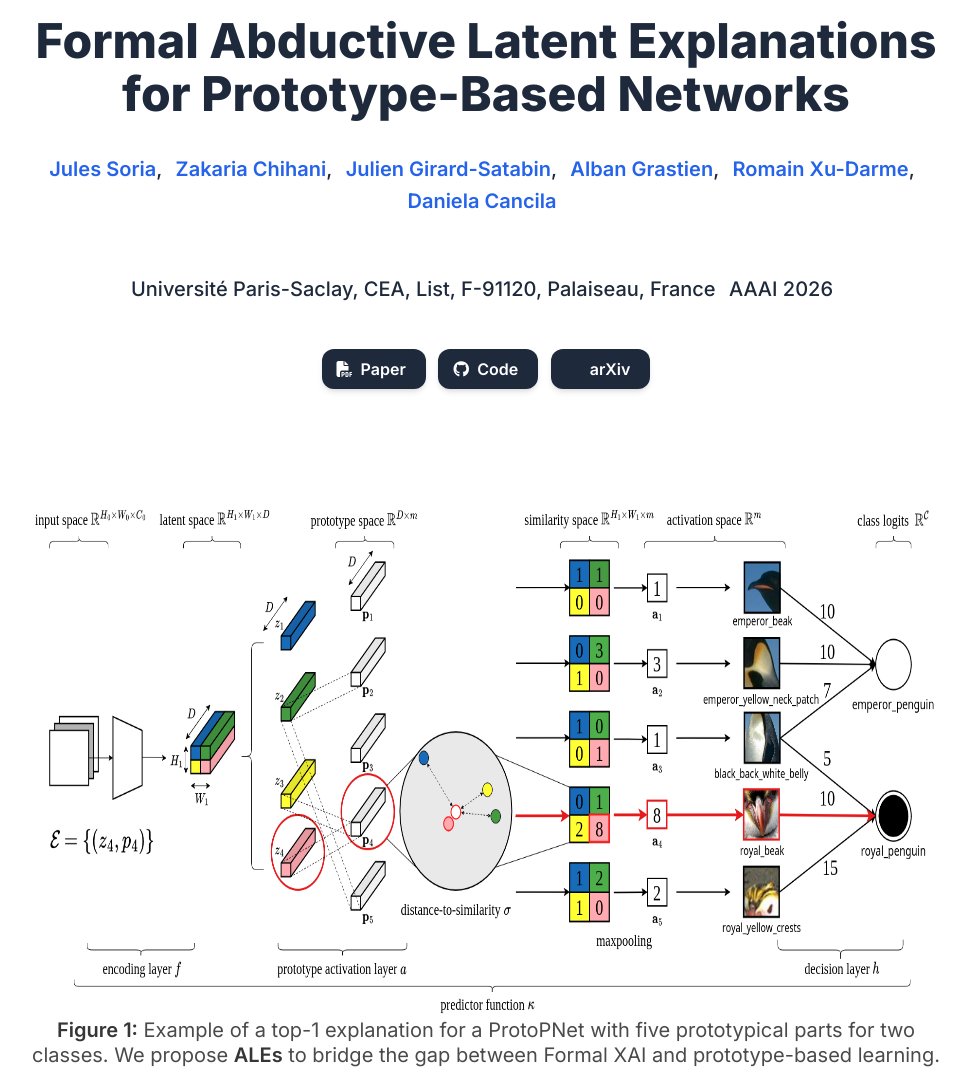
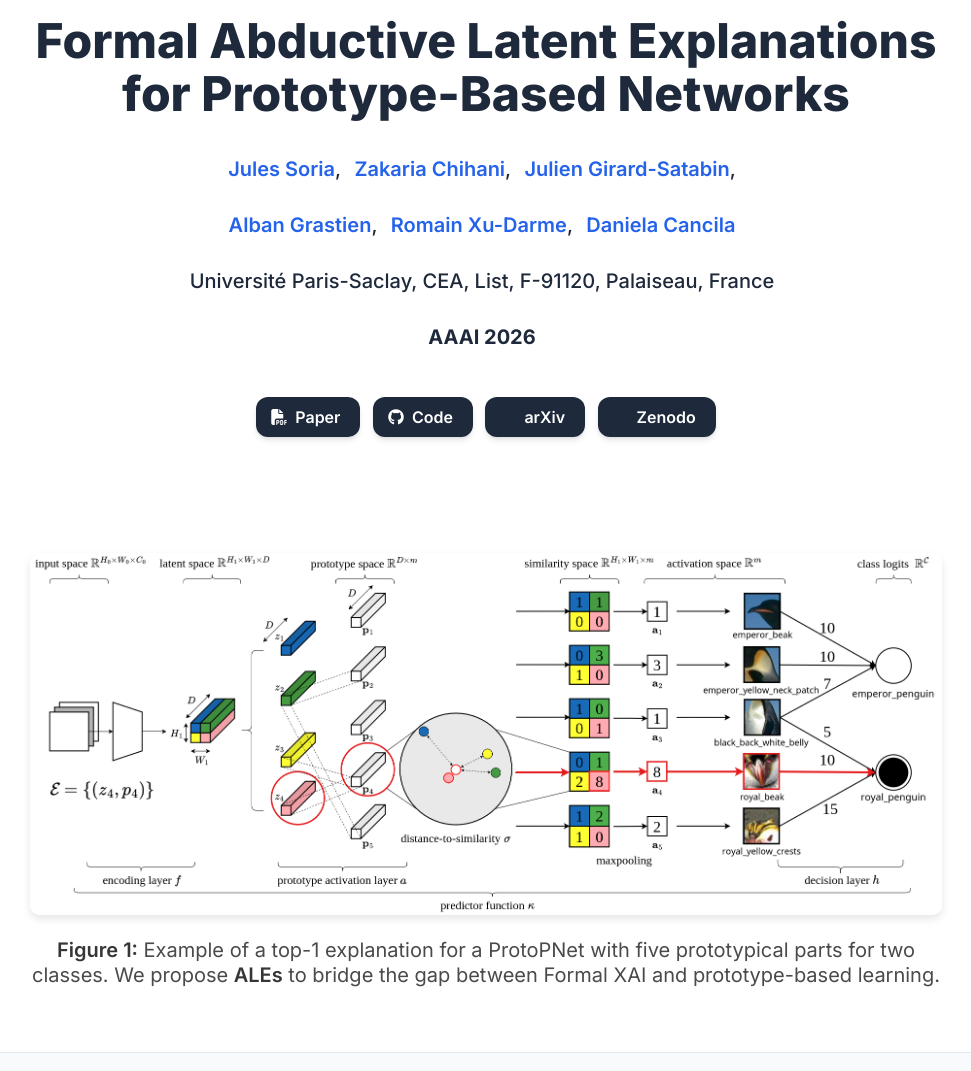
Before and after one commit to formal-ale/formal-ale.github.io, a plain HTML site: page index.html in a window 1280 px wide. Shown: the part 49-1120 px from the top of the page, without its empty margins (154-1125 px from the left). Drawn offline with nearby package versions, Linux system fonts and the light colour scheme; some icons are missing.

Commit message:
updated index

```diff
--- a/index.html
+++ b/index.html
@@ -89,6 +89,9 @@
                 <a href="#">Zakaria Chihani</a>,</span>
               <span class="author-block">
                 <a href="#">Julien Girard-Satabin</a>,</span>
+            </div>
+
+            <div class="is-size-5 publication-authors">
               <span class="author-block">
                 <a href="#">Alban Grastien</a>,</span>
               <span class="author-block">
@@ -99,7 +102,10 @@
 
             <div class="is-size-5 publication-authors">
               <span class="author-block">Université Paris-Saclay, CEA, List, F-91120, Palaiseau, France</span>
-              <span class="author-block"><br>AAAI 2026</span>
+            </div>
+
+            <div class="is-size-5 publication-authors" style="margin-top: 10px; font-weight: bold;">
+              <span class="author-block">AAAI 2026</span>
             </div>
 
             <div class="column has-text-centered">
@@ -127,6 +133,15 @@
                   <span>arXiv</span>
                   </a>
                 </span>
+
+                <span class="link-block">
+                  <a href="https://zenodo.org/" target="_blank"
+                  class="external-link button is-normal is-rounded is-dark">
+                  <span class="icon"><i class="ai ai-zenodo"></i></span>
+                  <span>Zenodo</span>
+                  </a>
+                </span>
+
               </div>
             </div>
           </div>
@@ -138,10 +153,12 @@
   <section class="hero teaser">
     <div class="container is-max-desktop">
       <div class="hero-body">
-        <figure class="image is-16by9">
-            <img src="static/images/figure1_teaser.png" alt="Figure 1: Example of a top-1 explanation for a ProtoPNet">
-        </figure>
-        <h2 class="subtitle has-text-centered">
+        <div class="has-text-centered">
+            <img src="static/images/figure1_teaser.png"
+                 alt="Figure 1: Example of a top-1 explanation for a ProtoPNet"
+                 style="width: 100%; height: auto; max-width: 1000px; border-radius: 10px; box-shadow: 0 4px 8px rgba(0,0,0,0.1);">
+        </div>
+        <h2 class="subtitle has-text-centered" style="margin-top: 15px;">
           <strong>Figure 1:</strong> Example of a top-1 explanation for a ProtoPNet with five prototypical parts for two classes.
           We propose <strong>ALEs</strong> to bridge the gap between Formal XAI and prototype-based learning.
         </h2>
@@ -197,7 +214,7 @@
           <span class="copy-text">Copy</span>
         </button>
       </div>
-      <pre id="bibtex-code"><code>@inproceedings{Soria2026Formal,
+      <pre id="bibtex-code"><code>@inproceedings{soria2026formal,
   title={Formal Abductive Latent Explanations for Prototype-Based Networks},
   author={Soria, Jules and Chihani, Zakaria and Girard-Satabin, Julien and Grastien, Alban and Xu-Darme, Romain and Cancila, Daniela},
   booktitle={Proceedings of the AAAI Conference on Artificial Intelligence},
```
